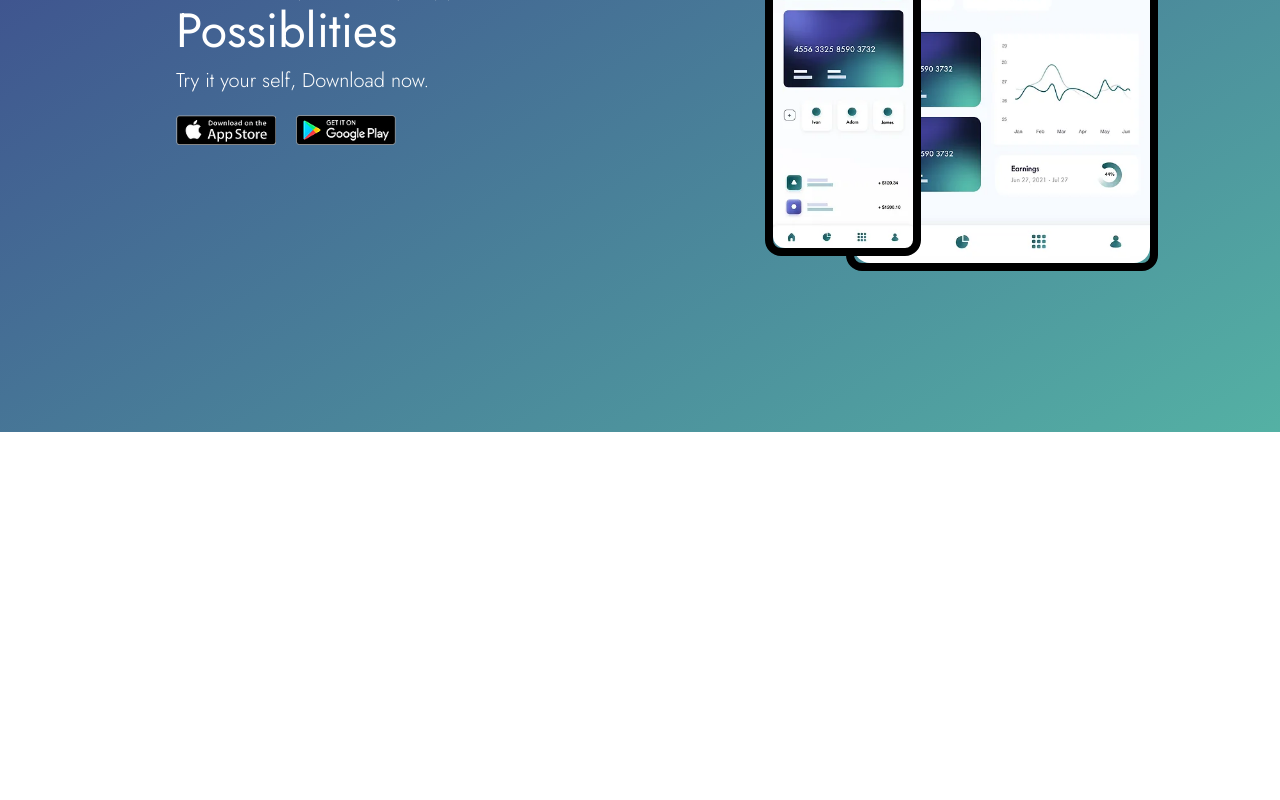
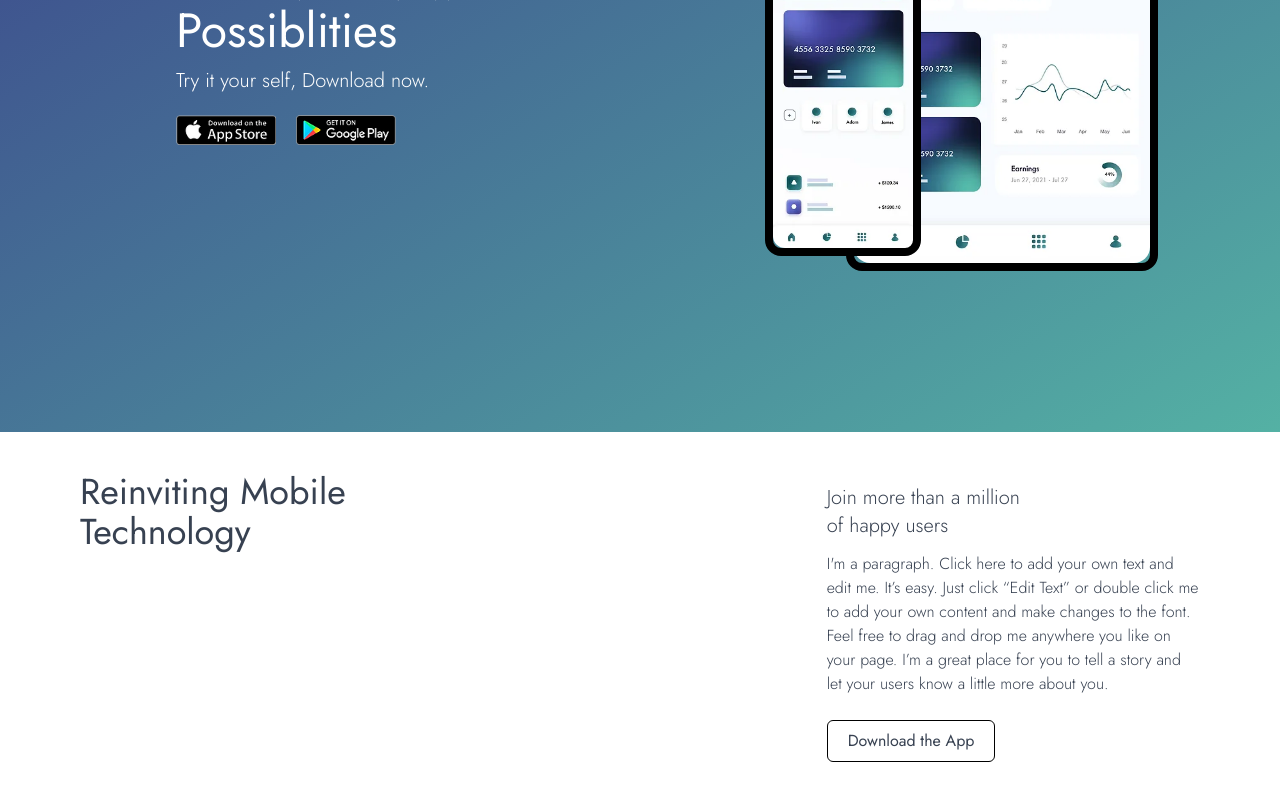
Before and after one commit to mhdrashid-dev/static-apk--informational-website, a React (Create React App) app: page / in a window 1280 px wide. Shown: the part 412-1212 px from the top of the page. Before the commit the page ends 844 px from the top, so only its background shows below. Built offline with nearby package versions, Linux system fonts and the light colour scheme.

Commit message:
Complete Service Page desgin

```diff
--- a/src/Components/NavbarPage/Navbar.js
+++ b/src/Components/NavbarPage/Navbar.js
@@ -2,7 +2,7 @@ import React from 'react'
 
 function Navbar() {
   return (
-    <div className='navabr  bg-[rgb(22,22,53)] fixed top-0 left-0 w-full'>
+    <div className='navabr  bg-[rgb(22,22,53)] fixed top-0 left-0 w-full z-50'>
         <div className="content flex justify-between items-center px-5 lg:px-10 text-white w-full h-[10vh]">
             <div className="logo font-jost">
                 <h1 className='text-xl lg:text-2xl 2xl:text-3xl'><i class="fa-solid fa-layer-group"></i>Go On</h1>
--- a/src/Components/ServicePage/Service.js
+++ b/src/Components/ServicePage/Service.js
@@ -0,0 +1,18 @@
+import React from 'react'
+
+function Service() {
+  return (
+    <div className='service w-full h-[70vh] bg-white flex flex-col justify-around items-start p-5 md:flex-row md:items-start md:h-[38vh] md:pt-16 lg:h-[65vh] lg:px-7 lg:py-10 xl:h-[50vh] xl:px-20 2xl:px-52 2xl:py-20'>
+        <div className="para-1 font-jost md:w-1/2 xl:w-2/3 2xl:w-3/4">
+            <h1 className='text-3xl text-gray-700 xl:text-4xl 2xl:text-5xl'>Reinviting Mobile <br /> Technology</h1>
+        </div>
+        <div className="para-2 font-jost md:w-1/2 mt-3 xl:w-1/3 2xlw-1/4">
+            <h1 className='text-xl font-extralight text-gray-700'>Join more than a million <br /> of happy users</h1>
+            <p className='font-extralight my-3 text-gray-700'>I'm a paragraph. Click here to add your own text and edit me. It’s easy. Just click “Edit Text” or double click me to add your own content and make changes to the font. Feel free to drag and drop me anywhere you like on your page. I’m a great place for you to tell a story and let your users know a little more about you.</p>
+            <button className='mt-3 px-5 py-2 border border-black rounded-md text-gray-700'>Download the App</button>
+        </div>
+    </div>
+  )
+}
+
+export default Service
--- a/src/Pages/ServicePage.js
+++ b/src/Pages/ServicePage.js
@@ -0,0 +1,12 @@
+import React from 'react'
+import Service from '../Components/ServicePage/Service'
+
+function ServicePage() {
+  return (
+    <div>
+      <Service></Service>
+    </div>
+  )
+}
+
+export default ServicePage
--- a/src/Website.js
+++ b/src/Website.js
@@ -1,12 +1,14 @@
 import React from 'react'
 import HomePage from './Pages/HomePage'
 import NavbarPage from './Pages/NavbarPage'
+import ServicePage from './Pages/ServicePage'
 
 function Website() {
   return (
     <div>
       <NavbarPage></NavbarPage>
       <HomePage></HomePage>
+      <ServicePage></ServicePage>
     </div>
   )
 }
```
